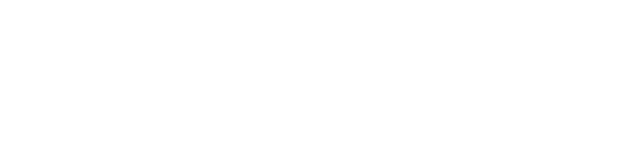
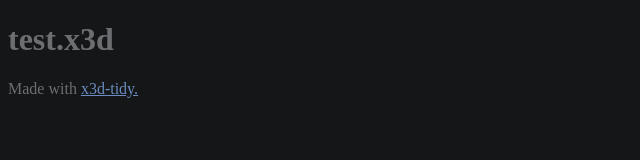
Before and after one commit to create3000/x3d-tidy, an Electron app: page tests/test.html in a window 1280 px wide. Shown: the whole page, without its empty margins (0-640 px from the left). Drawn offline with Linux system fonts and the light colour scheme.

Commit message:
Updated export page.

```diff
--- a/tests/test.html
+++ b/tests/test.html
@@ -4,6 +4,15 @@
     <meta charset="utf-8">
     <script src="https://create3000.github.io/code/x_ite/latest/x_ite.min.js"></script>
     <style>
+body {
+  background-color: rgb(21, 22, 24);
+  color: rgb(108, 110, 113);
+}
+
+a {
+  color: rgb(106, 140, 191);
+}
+
 x3d-canvas {
   width: 768px;
   height: 432px;
@@ -11,13 +20,14 @@ x3d-canvas {
     </style>
   </head>
   <body>
+    <h1>test.x3d</h1>
     <x3d-canvas>
 <?xml version="1.0" encoding="UTF-8"?>
 <!DOCTYPE X3D PUBLIC "ISO//Web3D//DTD X3D 4.0//EN" "http://www.web3d.org/specifications/x3d-4.0.dtd">
 <X3D profile='Interactive' version='4.0' xmlns:xsd='http://www.w3.org/2001/XMLSchema-instance' xsd:noNamespaceSchemaLocation='http://www.web3d.org/specifications/x3d-4.0.xsd'>
   <head>
     <meta name='converter' content='x3d-tidy V1.0.23, https://www.npmjs.com/package/x3d-tidy'/>
-    <meta name='converted' content='Thu, 04 May 2023 11:25:19 GMT'/>
+    <meta name='converted' content='Fri, 05 May 2023 10:07:37 GMT'/>
   </head>
   <Scene>
     <Background
@@ -47,5 +57,6 @@ x3d-canvas {
 </X3D>
 
     </x3d-canvas>
+    <p>Made with <a href="https://www.npmjs.com/package/x3d-tidy" target="_blank">x3d-tidy.</a></p>
   </body>
 </html>
```
Also changed, not shown: src/convert.js (+8 -0 lines).
